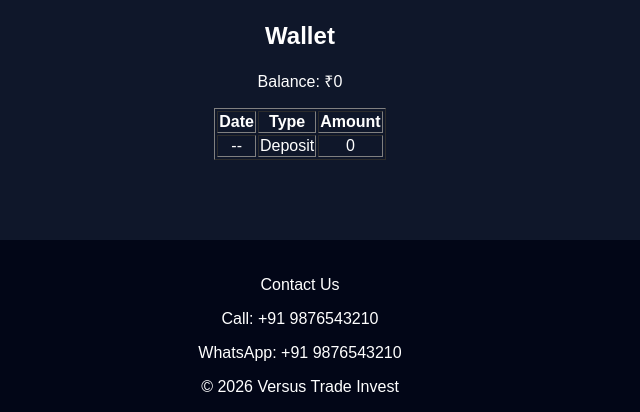
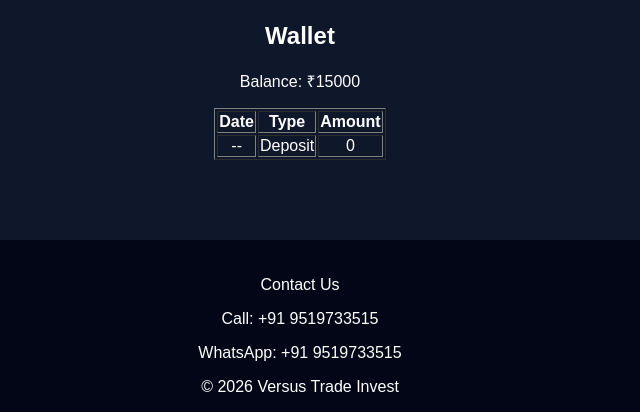
Before and after one commit to contactus-ux/versustradeinvest, a plain HTML site: page index.html in a window 1280 px wide. Shown: the part 1560-1972 px from the top of the page, 340-980 px from the left. Drawn offline with Linux system fonts and the light colour scheme; a script that the page names is missing.

Commit message:
Update index.html

```diff
--- a/index.html
+++ b/index.html
@@ -248,7 +248,7 @@ loadChart("BINANCE:BTCUSDT");
 
 <h2>Wallet</h2>
 
-<p>Balance: ₹0</p>
+<p>Balance: ₹15000</p>
 
 <table border="1" style="margin:auto">
 
@@ -272,15 +272,15 @@ loadChart("BINANCE:BTCUSDT");
 
 <p>Contact Us</p>
 
-<p>Call: +91 9876543210</p>
-<p>WhatsApp: +91 9876543210</p>
+<p>Call: +91 9519733515</p>
+<p>WhatsApp: +91 9519733515</p>
 
 <p>© 2026 Versus Trade Invest</p>
 
 </footer>
 
-<a class="whatsapp" href="https://wa.me/919876543210">W</a>
-<a class="call" href="tel:+919876543210">C</a>
+<a class="whatsapp" href="https://wa.me/919519733515">W</a>
+<a class="call" href="tel:+919519733515">C</a>
 
 <script>
 
```
